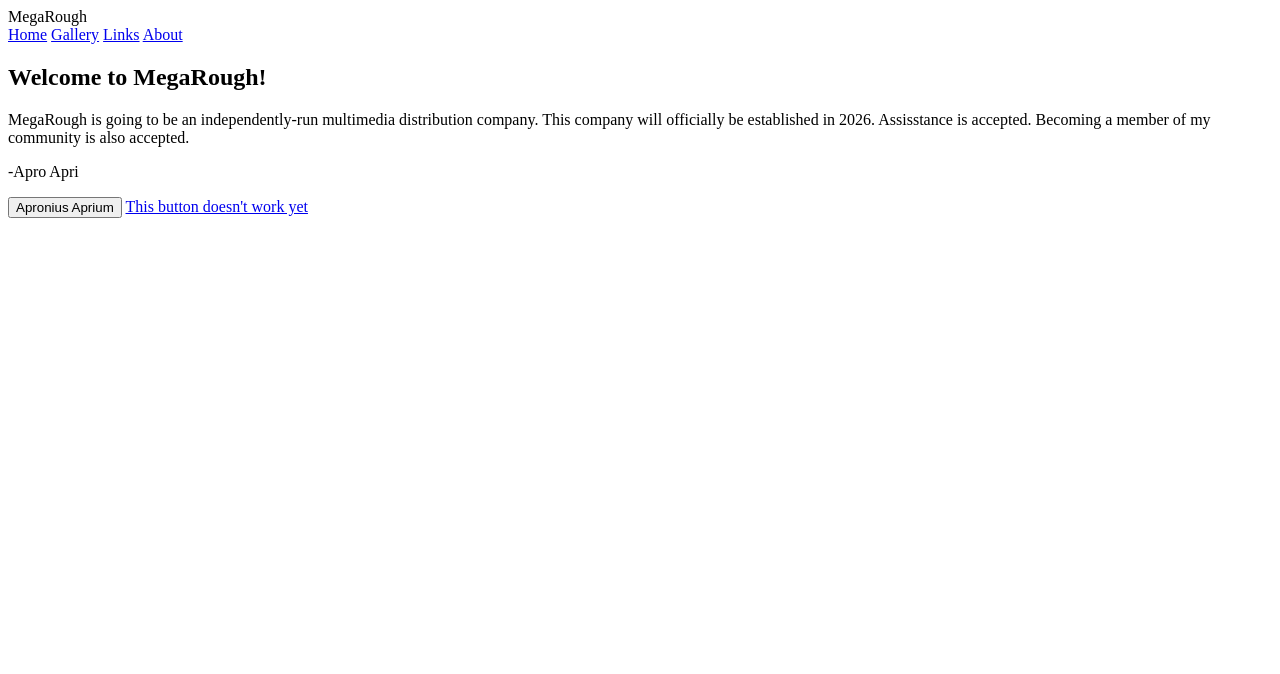
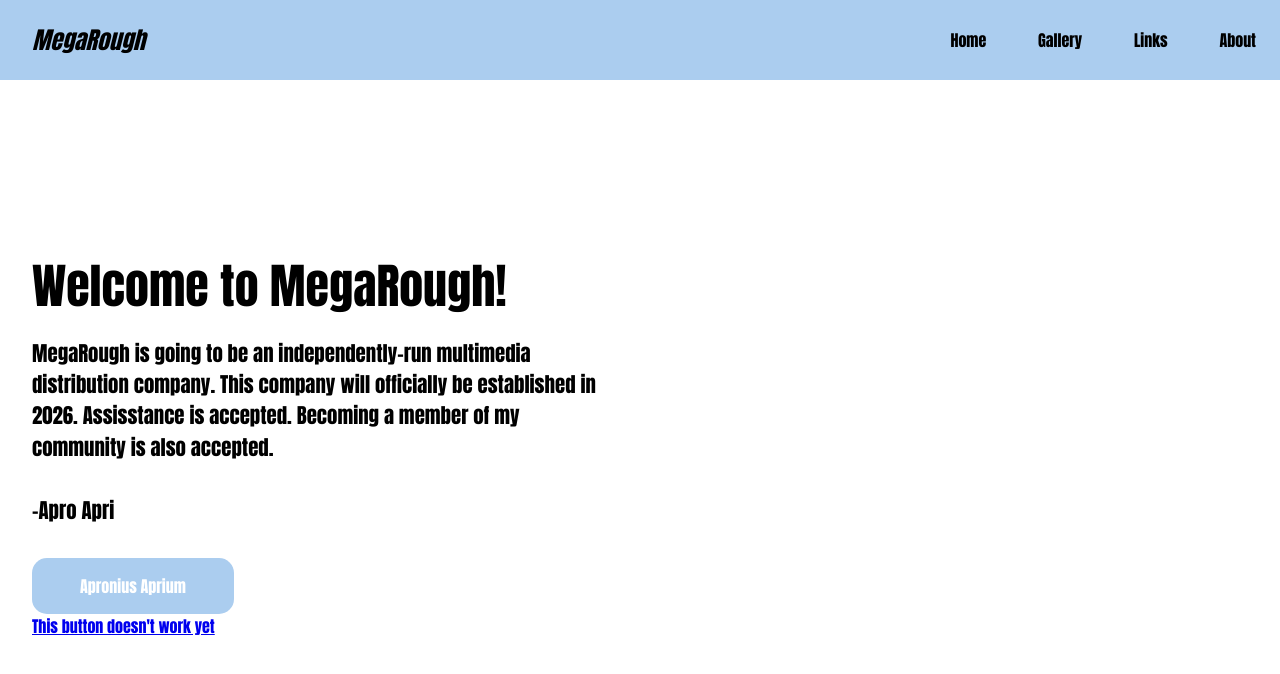
Before and after one commit to ash1723/MegaRough, a plain HTML site: page index.html in a window 1280 px wide. Drawn offline with Linux system fonts and the light colour scheme.

Commit message:
Update index.html

```diff
--- a/index.html
+++ b/index.html
@@ -4,7 +4,7 @@
     <meta charset="UTF-8">
     <meta name="viewport" content="width=device-width, initial-scale=1.0">
     <title>MegaRough Creators Union</title>
-    <link rel="stylesheet" type=text/css href="style1.css">
+    <link rel="stylesheet" type=text/css href="style.css">
 </head>
 <body>
     <nav>
```
